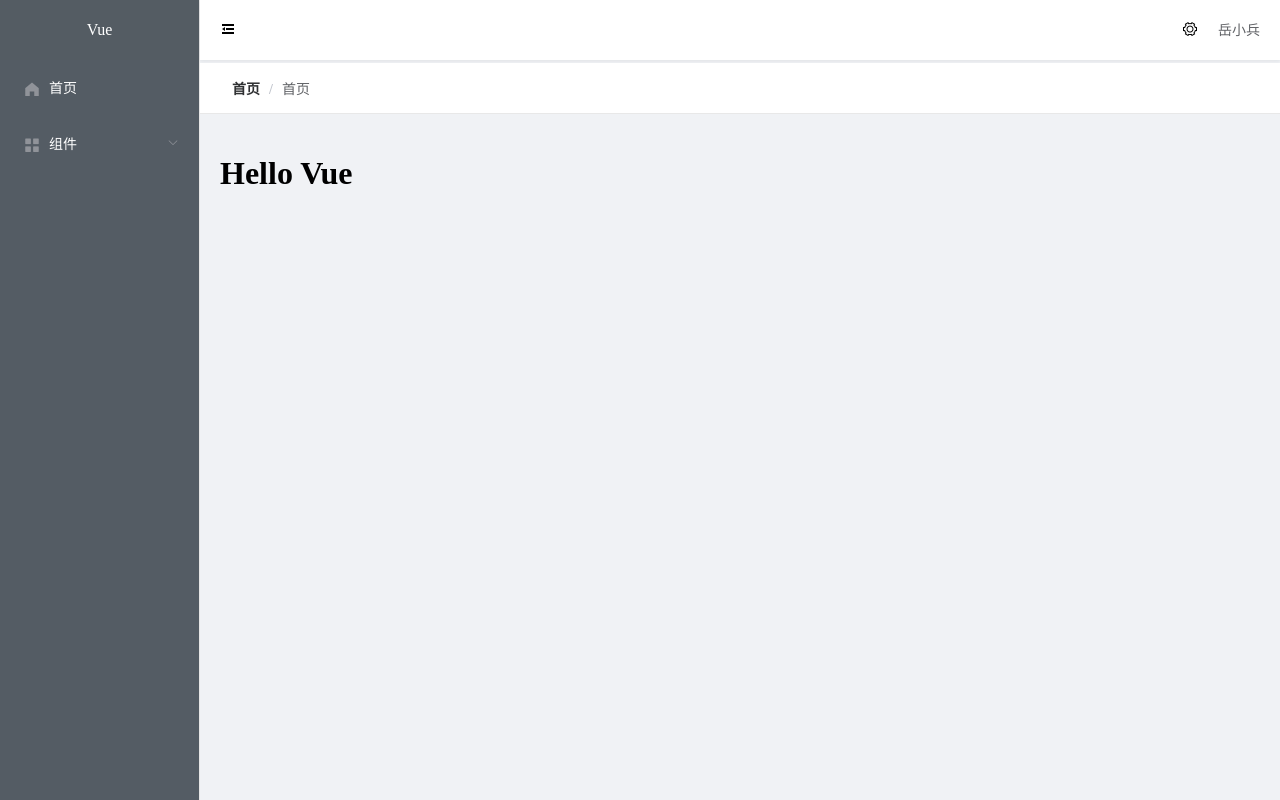
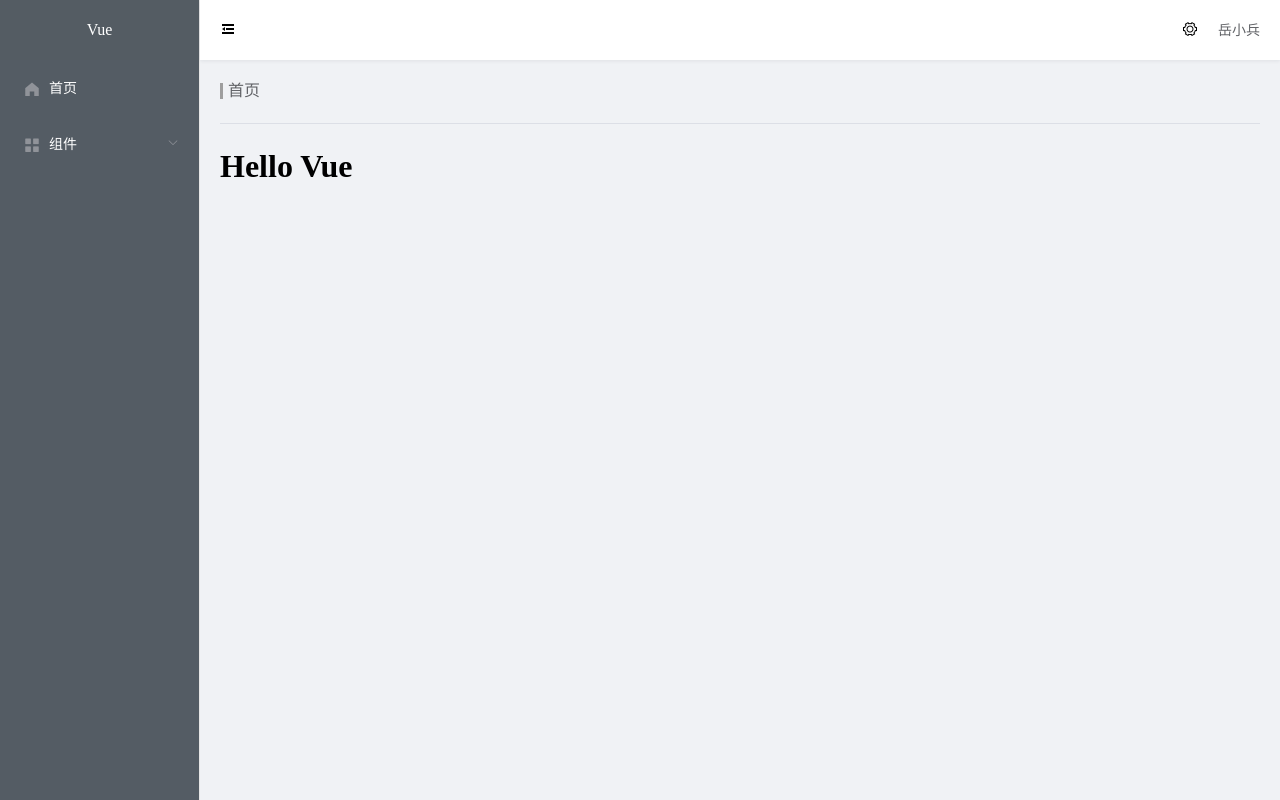
Before and after one commit to XiaobingYue/Hello-vue, a Vue app: page /#/Home in a window 1280 px wide. Built offline with nearby package versions, Linux system fonts and the light colour scheme.

Commit message:
# 增加进度条

```diff
--- a/src/App.vue
+++ b/src/App.vue
@@ -6,8 +6,8 @@
       <el-header class="header">
         <v-header/>
       </el-header>
-        <a-bread-crumb></a-bread-crumb>
         <el-main>
+          <a-bread-crumb/>
           <router-view/>
         </el-main>
       </el-container>
--- a/src/components/A-BreadCrumb.vue
+++ b/src/components/A-BreadCrumb.vue
@@ -1,9 +1,9 @@
 <template>
-    <div class="bread-crumb">
-        <el-breadcrumb separator="/" v-for="item in breadList" :key="item.name">
-            <el-breadcrumb-item to="/Home">首页</el-breadcrumb-item>
+    <div>
+        <el-breadcrumb separator="/" v-for="item in breadList" :key="item.name" style="border-left: 3px solid #9E9E9E;padding-left: 5px;font-size: 16px">
             <el-breadcrumb-item>{{ item.meta.title }}</el-breadcrumb-item>
         </el-breadcrumb>
+        <el-divider></el-divider>
     </div>
 </template>
 
@@ -39,10 +39,4 @@
 </script>
 
 <style scoped>
-    .bread-crumb {
-        background-color: #fff;
-        height: 30px;
-        padding: 20px 32px 0;
-        border-bottom: 1px solid #e8e8e8;
-    }
 </style>
--- a/src/components/Header.vue
+++ b/src/components/Header.vue
@@ -1,5 +1,6 @@
 <template>
     <div>
+        <div id="tp-weather-widget"></div>
         <div style="float: left">
             <i class="el-icon-s-fold" @click="toggleCollapse" style="margin-right: 15px;text-align: right"></i>
         </div>
--- /dev/null
+++ b/src/components/Progress.vue
@@ -0,0 +1,27 @@
+<template>
+    <div style="margin: auto;text-align: center">
+        <el-progress type="circle"
+                     :color="color"
+                     width="150"
+                     stroke-width="15"
+                     stroke-linecap="square"
+                     :percentage="percentage" :status="isSuccess"></el-progress>
+    </div>
+</template>
+
+<script>
+    export default {
+        name: "Progress",
+        data() {
+            return {
+                color: '#88898d',
+                percentage: 80,
+                isSuccess: false
+            }
+        }
+    }
+</script>
+
+<style scoped>
+
+</style>
--- a/src/config/menu-config.js
+++ b/src/config/menu-config.js
@@ -16,5 +16,8 @@ module.exports = [
         },{
             name:'LayOut布局',
             componentName: 'LayOut'
+        },{
+            name:'Progress进度条',
+            componentName: 'Progress'
         }]
     }];
```
